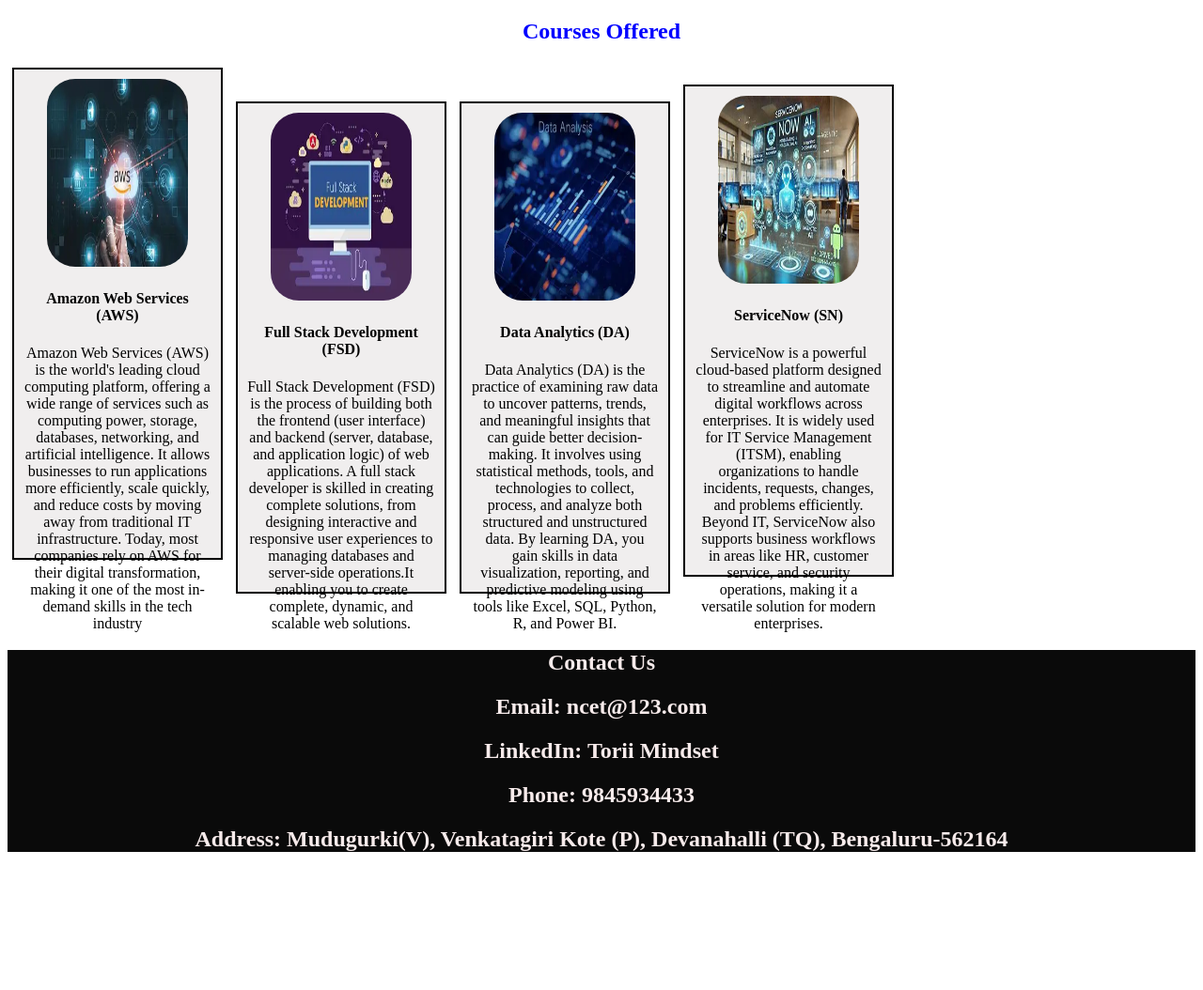
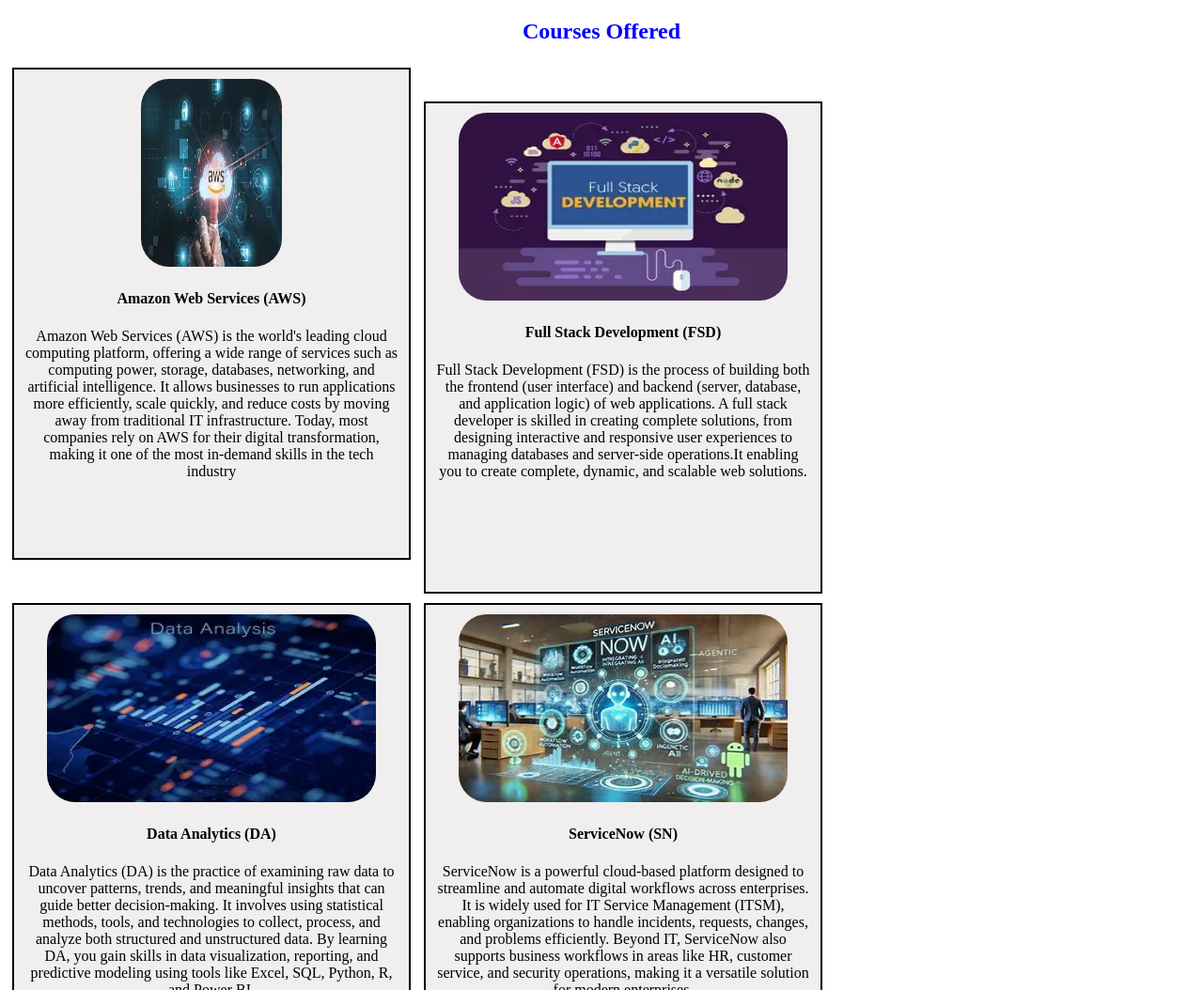
Before and after one commit to gowthamigowthu2005-dotcom/blog, a plain HTML site: page index.html in a window 1280 px wide. Shown: the part 779-1833 px from the top of the page at 94% size. Before the commit the page ends 1706 px from the top, so only its background shows below. Drawn offline with Linux system fonts and the light colour scheme.

Commit message:
Update index.html

```diff
--- a/index.html
+++ b/index.html
@@ -96,7 +96,7 @@
             border: 2px solid black;
             margin: 5px;
             padding: 10px;
-            width: 200px;
+            width: 400px;
             height: 500px;
             display: inline-block;
             text-align: center;
@@ -154,17 +154,17 @@ We're glad you're here. Let's begin this journey together!</h4>
         <p>Amazon Web Services (AWS) is the world's leading cloud computing platform, offering a wide range of services such as computing power, storage, databases, networking, and artificial intelligence. It allows businesses to run applications more efficiently, scale quickly, and reduce costs by moving away from traditional IT infrastructure. Today, most companies rely on AWS for their digital transformation, making it one of the most in-demand skills in the tech industry </p>
     </section>
     <section class="course">
-        <img src="fsd.webp" alt="fsd" width="150px" height="200px">
+        <img src="fsd.webp" alt="fsd" width="350px" height="200px">
         <h4>Full Stack Development (FSD)</h4>
         <p> Full Stack Development (FSD) is the process of building both the frontend (user interface) and backend (server, database, and application logic) of web applications. A full stack developer is skilled in creating complete solutions, from designing interactive and responsive user experiences to managing databases and server-side operations.It enabling you to create complete, dynamic, and scalable web solutions.</p>
     </section>
     <section class="course">
-        <img src="da.webp" alt="da" width="150px" height="200px">
+        <img src="da.webp" alt="da" width="350px" height="200px">
         <h4>Data Analytics (DA)</h4>
         <p>Data Analytics (DA) is the practice of examining raw data to uncover patterns, trends, and meaningful insights that can guide better decision-making. It involves using statistical methods, tools, and technologies to collect, process, and analyze both structured and unstructured data. By learning DA, you gain skills in data visualization, reporting, and predictive modeling using tools like Excel, SQL, Python, R, and Power BI.</p>
     </section>
     <section class="course">
-        <img src="sr.jpg" alt="sn" width="150px" height="200px">
+        <img src="sr.jpg" alt="sn" width="350px" height="200px">
         <h4>ServiceNow (SN)</h4>
         <p>ServiceNow is a powerful cloud-based platform designed to streamline and automate digital workflows across enterprises. It is widely used for IT Service Management (ITSM), enabling organizations to handle incidents, requests, changes, and problems efficiently. Beyond IT, ServiceNow also supports business workflows in areas like HR, customer service, and security operations, making it a versatile solution for modern enterprises.</p>
     </section>
```
